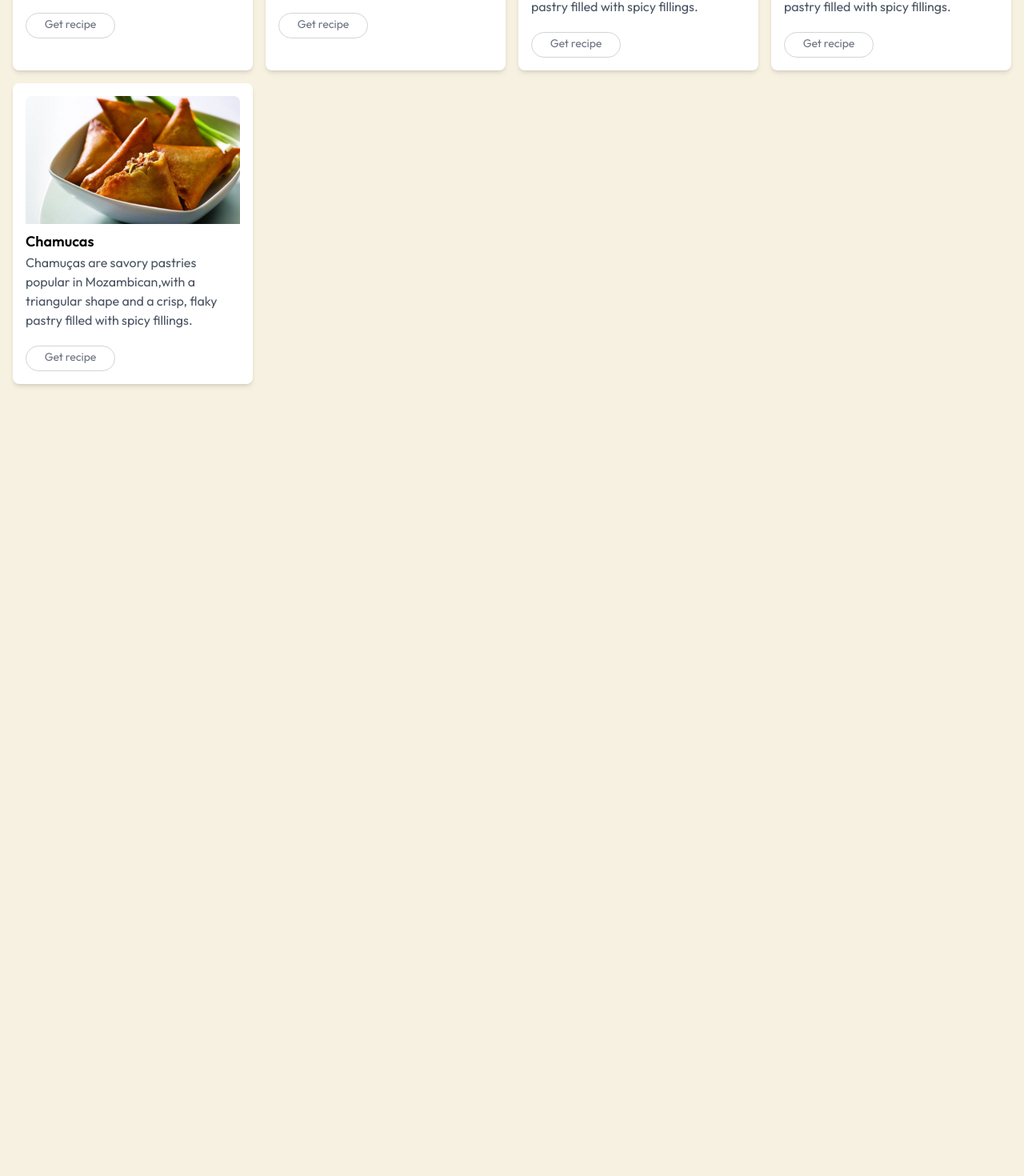
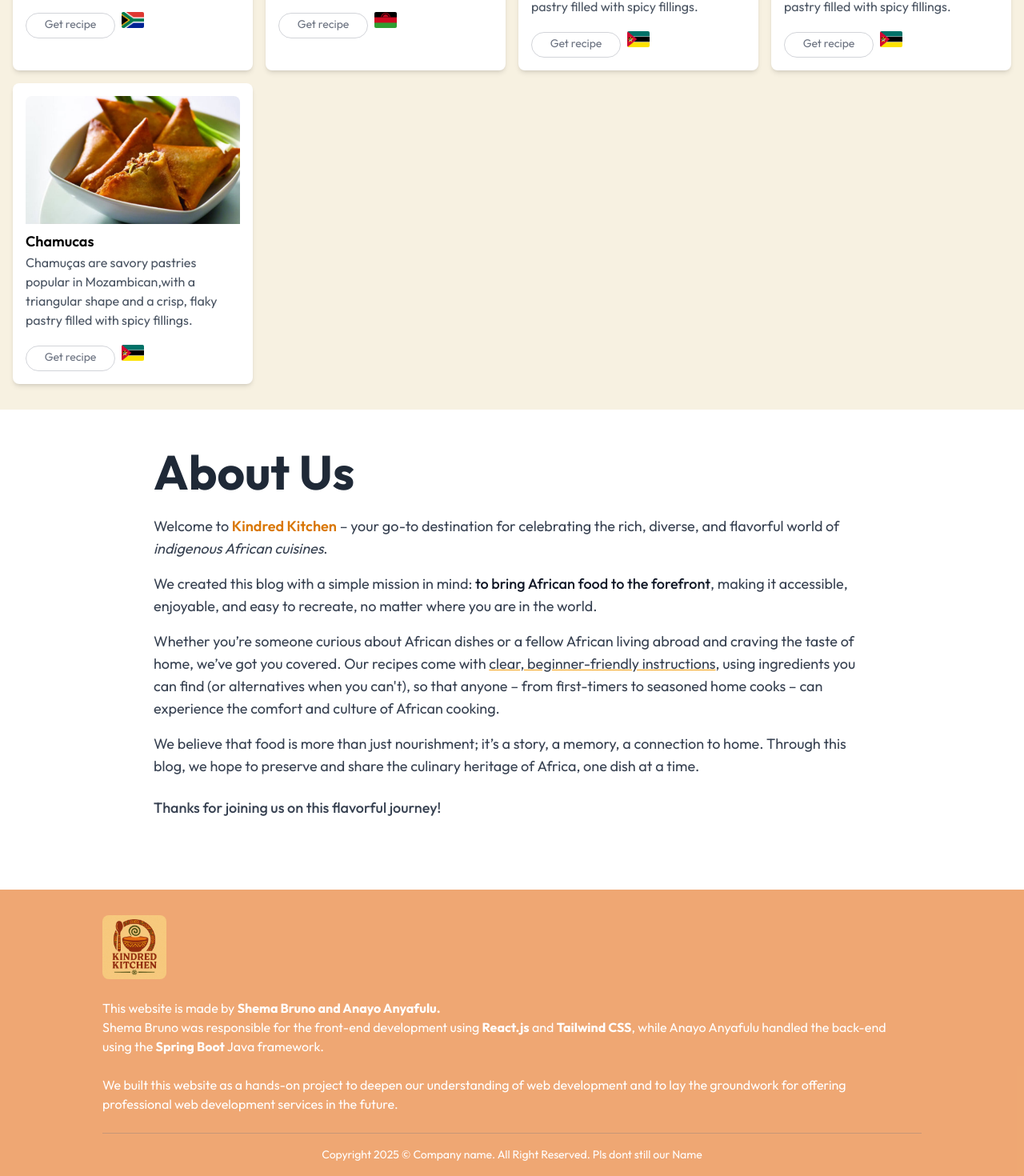
Before and after one commit to ShemaSafari/my-vite-project, a React (Vite) app: page /Zimbabwe in a window 1280 px wide. Shown: the part 1208-2678 px from the top of the page at 80% size. Before the commit the page ends 1720 px from the top, so only its background shows below. Built offline with nearby package versions, Linux system fonts and the light colour scheme.

Commit message:
99% done with home page

```diff
--- a/src/components/Aboutus.jsx
+++ b/src/components/Aboutus.jsx
@@ -1,11 +1,28 @@
-import React from 'react'
+import React from 'react';
 
-const Aboutus = () => {
+const AboutUs = () => {
   return (
-    <div>
+    <section id="About_us" className="bg-white px-6 py-12 md:px-20 lg:px-32">
+      <div className="max-w-4xl mx-auto pb-10">
+        <h2 className="text-6xl font-bold text-gray-800 mb-6">About Us</h2>
+        <p className="text-lg text-gray-700 mb-4">
+          Welcome to <span className="font-semibold text-amber-600">Kindred Kitchen</span> – your go-to destination for celebrating the rich, diverse, and flavorful world of <span className="italic">indigenous African cuisines</span>.
+        </p>
+        <p className="text-lg text-gray-700 mb-4">
+          We created this blog with a simple mission in mind: <span className="font-medium text-gray-900">to bring African food to the forefront</span>, making it accessible, enjoyable, and easy to recreate, no matter where you are in the world.
+        </p>
+        <p className="text-lg text-gray-700 mb-4">
+          Whether you’re someone curious about African dishes or a fellow African living abroad and craving the taste of home, we’ve got you covered. Our recipes come with <span className="underline decoration-amber-500">clear, beginner-friendly instructions</span>, using ingredients you can find (or alternatives when you can't), so that anyone – from first-timers to seasoned home cooks – can experience the comfort and culture of African cooking.
+        </p>
+        <p className="text-lg text-gray-700">
+          We believe that food is more than just nourishment; it’s a story, a memory, a connection to home. Through this blog, we hope to preserve and share the culinary heritage of Africa, one dish at a time.
+        </p>
+        <p className="text-lg text-gray-700 mt-6 font-medium">
+          Thanks for joining us on this flavorful journey!
+        </p>
+      </div>
+    </section>
+  );
+};
 
-    </div>
-  )
-}
-
-export default Aboutus
+export default AboutUs;
--- a/src/components/Foodcard.jsx
+++ b/src/components/Foodcard.jsx
@@ -9,26 +9,31 @@ const Foodcard = () => {
         image: "/Food/biltong-southAfrica.jpg",
         title: "Biltong",
         description: "Biltong is a traditional South African snack made by curing and air-drying meat.",
+        flag: "/Flags/SA flag.png",
       },
       {
         image: '/Food/Mandazi-Malawi.jpg',
         title: 'Mandazi',
         description: "Mandazi is a popular East African fried dough treat, often referred to as 'African doughnuts.'",
+        flag: '/Flags/Flag_of_Malawi.svg.png',
       },
       {
         image: "/Food/Chamucas-mocambique.jpg",
         title: "Chamucas",
         description: "Chamuças are savory pastries popular in Mozambican,with a triangular shape and a crisp, flaky pastry filled with spicy fillings.",
+        flag: '/Flags/Flag_of_Mozambique.svg.png',
       },
       {
         image: "/Food/Chamucas-mocambique.jpg",
         title: "Chamucas",
         description: "Chamuças are savory pastries popular in Mozambican,with a triangular shape and a crisp, flaky pastry filled with spicy fillings.",
+        flag: '/Flags/Flag_of_Mozambique.svg.png',
       },
       {
         image: "/Food/Chamucas-mocambique.jpg",
         title: "Chamucas",
         description: "Chamuças are savory pastries popular in Mozambican,with a triangular shape and a crisp, flaky pastry filled with spicy fillings.",
+        flag: '/Flags/Flag_of_Mozambique.svg.png',
       },
 
 
@@ -48,6 +53,9 @@ const Foodcard = () => {
           <button className="border text-sm text-gray-500 border-gray-500/30 w-28 h-8 rounded-full mt-5 hover:bg-green-500 hover:text-white">
                 <p className="mb-1 ">Get recipe</p>
           </button>
+          <button className="pl-2 r ">
+            <img className="w-7 h-5 rounded-sm flex items-center " src={food.flag} alt="flag" />
+          </button>
         </div>
       ))}
 
--- /dev/null
+++ b/src/components/Footer.jsx
@@ -0,0 +1,39 @@
+import React from 'react'
+
+const Footer = () => {
+  return (
+    <div className='bg-[#ea792e9c]'>
+        <footer class="px-6 md:px-16 lg:px-24 xl:px-32 pt-8 w-full text-white">
+            <div class="flex flex-col md:flex-row justify-between w-full gap-10 border-b border-gray-500/30 pb-6">
+                <div class="">
+                    <img class="h-20 rounded-lg" src="public/kindred-k-favicon.jpg" alt="dummyLogoDark"/>
+                    <p class="mt-6 text-m">
+                       This website is made by <span class="font-bold"> Shema Bruno and Anayo Anyafulu. </span><br />Shema Bruno was responsible for the front-end development using <b>React.js</b> and <b>Tailwind CSS</b>, while Anayo Anyafulu handled the back-end using the <b>Spring Boot</b> Java framework. <br /> <br />
+                      We built this website as a hands-on project to deepen our understanding of web development and to lay the groundwork for offering professional web development services in the future.
+
+
+                    </p>
+                </div>
+                <div class="flex-1 flex items-start md:justify-end gap-20">
+                    <div>
+                        {/* <h2 class="font-semibold mb-5 text-gray-800">Company</h2> */}
+                        <ul class="text-sm space-y-2 text-black">
+                            {/* <li className='text-black'><a href="#">Home</a></li> */}
+                            {/* <li className='text-black'><a href="#Foodcard">Recipes</a></li> */}
+                            {/* <li className='text-black'><a href="#About_us">About us</a></li> */}
+                        </ul>
+                    </div>
+
+                </div>
+            </div>
+            <p class="pt-4 text-center text-xs md:text-sm pb-5">
+                Copyright 2025 © Company name. All Right Reserved. Pls dont still our Name
+            </p>
+        </footer>
+
+
+    </div>
+  )
+}
+
+export default Footer
--- a/src/components/Heroslider.jsx
+++ /dev/null
@@ -1,58 +0,0 @@
-import { Swiper, SwiperSlide } from 'swiper/react';
-import 'swiper/css';
-import 'swiper/css/navigation';
-import 'swiper/css/pagination';
-import { Navigation, Autoplay, Pagination } from 'swiper/modules';
-
-
-const Heroslider = () => {
-
-    const slides = [
-        {
-            image: `/Flags/Rwanda flag.png`,
-            title: 'Rwanda',
-        },
-        {
-            image: `/Flags/SA flag.png`,
-            title: 'South Africa',
-        },
-        {
-            image: `/Flags/Flag_of_Nigeria.svg.png`,
-            title: 'Nigeria',
-        },
-        {
-            image: `/Flags/flag-of-zimbabwe.webp`,
-            title: 'Zimbambwe',
-        }
-
-    ]
-    return (
-        <div className="h-[70vh] w-full overflow-hidden">
-          <Swiper
-            modules={[Navigation, Autoplay, Pagination]}
-            navigation
-            pagination={{ clickable: true }}
-            autoplay={{ delay: 5000 }}
-            loop={true}
-            className="h-full"
-          >
-            {slides.map((slide, index) => (
-              <SwiperSlide key={index}>
-                <div className="relative w-full h-full">
-                  <img
-                    src={slide.image}
-                    alt={slide.title}
-                    className="w-full h-full object-cover"
-                  />
-                  <div className="absolute bottom-10 left-10 text-white text-1xl bg-black bg-opacity-50 p-4 rounded-xl">
-                    {slide.title}
-                  </div>
-                </div>
-              </SwiperSlide>
-            ))}
-          </Swiper>
-        </div>
-      );
-        };
-
-    export default Heroslider
--- a/src/components/Navbar/Navbar.css
+++ b/src/components/Navbar/Navbar.css
@@ -55,6 +55,7 @@ ul li:hover{
 .search-box img{
     width: 20px;
     cursor: pointer;
+    margin-right: 5px;
 }
 .search-box input::placeholder{
     font-size: large;
--- a/src/pages/Home.jsx
+++ b/src/pages/Home.jsx
@@ -1,12 +1,16 @@
 import React from 'react'
 import Flagslider from '../components/Flagslider'
 import Foodcard from '../components/Foodcard'
+import Aboutus from '../components/Aboutus'
+import Footer from '../components/Footer'
 
 const Home = () => {
   return (
     <>
       <Flagslider/>
       <Foodcard />
+      <Aboutus/>
+      <Footer/>
     </>
   )
 }
```
